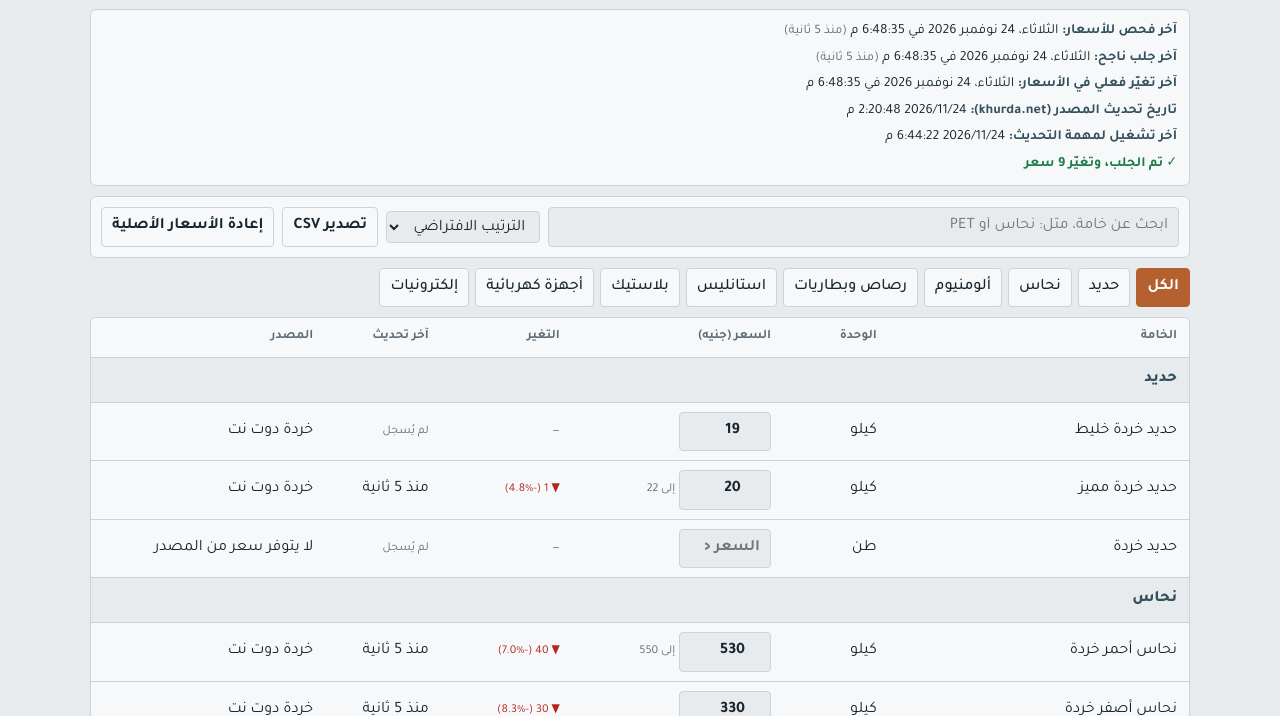
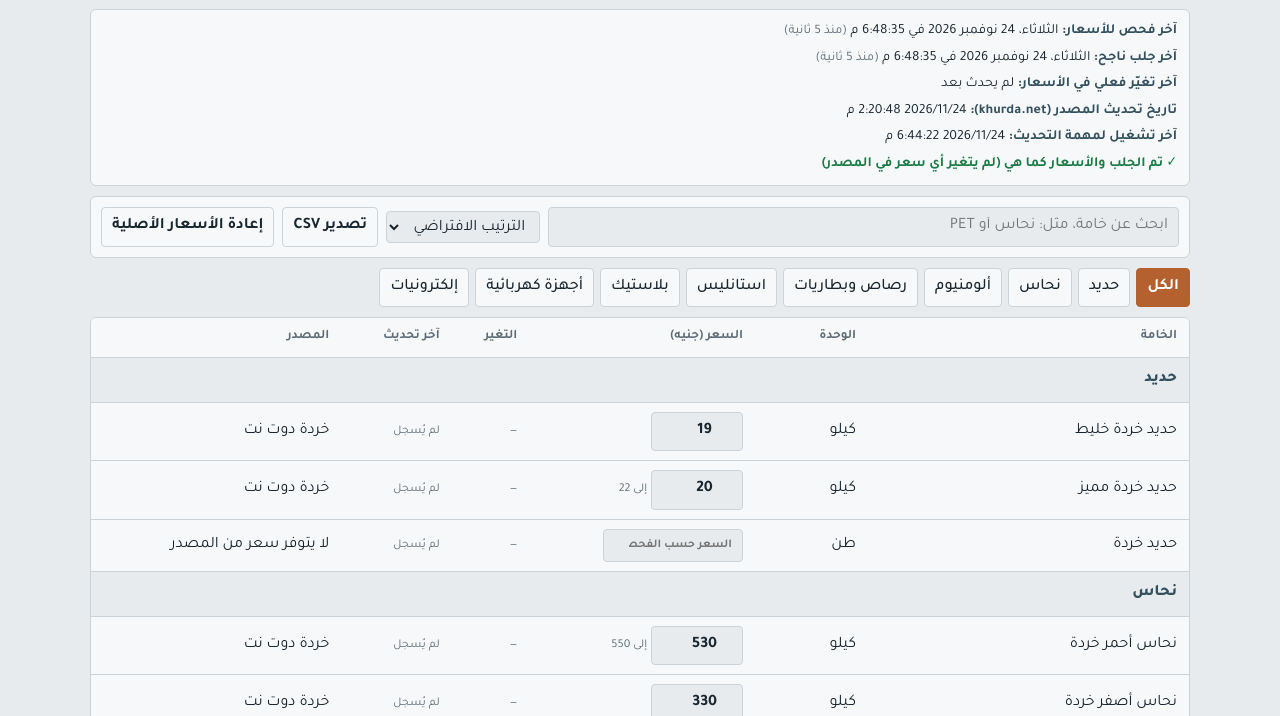
Before and after one commit to Mmsmas1/scrap-prices-egypt, a plain HTML site: page index.html in a window 1280 px wide. Shown: the part 84-800 px from the top of the page. Drawn offline with Linux system fonts and the light colour scheme.

Commit message:
Update prices and placeholders in index.html

```diff
--- a/index.html
+++ b/index.html
@@ -30,6 +30,7 @@ table{width:100%;border-collapse:collapse;min-width:720px}
 th,td{padding:9px 12px;text-align:right;border-bottom:1px solid var(--line);white-space:nowrap}
 th{font-size:13px;color:var(--mute);font-weight:700;cursor:pointer;user-select:none;position:sticky;top:0;background:var(--panel)}
 tr.cat td{background:var(--bg);font-weight:800;color:var(--steel)}
+td.p input:placeholder-shown{width:140px;font-size:12px}
 td.p input{width:92px;font-weight:700;font-variant-numeric:tabular-nums;text-align:center}
 .chg{font-size:12px;font-variant-numeric:tabular-nums}.up{color:var(--up)}.down{color:var(--down)}
 .na{color:var(--mute);font-size:12px}
@@ -107,26 +108,26 @@ footer{color:var(--mute);font-size:12px;margin-top:10px}
 <script>
 const D=[
 ["fe-mix","حديد","حديد خردة خليط","كيلو",19,"خردة دوت نت","",null],
-["fe-top","حديد","حديد خردة مميز","كيلو",21,"خردة دوت نت","",null],
+["fe-top","حديد","حديد خردة مميز","كيلو",20,"خردة دوت نت","",22],
 ["fe-ton","حديد","حديد خردة","طن",null,"لا يتوفر سعر من المصدر","",null],
-["cu-red","نحاس","نحاس أحمر خردة","كيلو",570,"خردة دوت نت","",null],
-["cu-yel","نحاس","نحاس أصفر خردة","كيلو",360,"خردة دوت نت","",null],
-["al-soft","ألومنيوم","ألمنيوم طري خردة","كيلو",160,"خردة دوت نت","",null],
-["al-hard","ألومنيوم","ألمنيوم ناشف خردة","كيلو",95,"خردة دوت نت","",null],
-["pb","رصاص وبطاريات","رصاص خردة","كيلو",75,"خردة دوت نت","",null],
-["bat","رصاص وبطاريات","بطاريات خردة","كيلو",60,"خردة دوت نت","",null],
+["cu-red","نحاس","نحاس أحمر خردة","كيلو",530,"خردة دوت نت","",550],
+["cu-yel","نحاس","نحاس أصفر خردة","كيلو",330,"خردة دوت نت","",null],
+["al-soft","ألومنيوم","ألمنيوم طري خردة","كيلو",140,"خردة دوت نت","",150],
+["al-hard","ألومنيوم","ألمنيوم ناشف خردة","كيلو",80,"خردة دوت نت","",85],
+["pb","رصاص وبطاريات","رصاص خردة","كيلو",70,"خردة دوت نت","",null],
+["bat","رصاص وبطاريات","بطاريات خردة","كيلو",40,"خردة دوت نت","",null],
 ["ss201","استانليس","استانليس 201 خردة","كيلو",40,"خردة دوت نت","",null],
 ["ss304","استانليس","استانليس 304 خردة","كيلو",75,"خردة دوت نت","",null],
 ["ss316","استانليس","استانليس 316 خردة","كيلو",120,"خردة دوت نت","",null],
-["pl","بلاستيك","بلاستيك خردة","كيلو",18,"خردة دوت نت","",null],
-["ap-fridge","أجهزة كهربائية","ثلاجة خردة","قطعة",1000,"خردة دوت نت","",1500],
+["pl","بلاستيك","بلاستيك خردة","كيلو",18,"خردة دوت نت","",18.5],
+["ap-fridge","أجهزة كهربائية","ثلاجة خردة","قطعة",1000,"خردة دوت نت","",3000],
 ["ap-wash-a","أجهزة كهربائية","غسالة أوتوماتيك خردة","قطعة",null,"لا يتوفر سعر من المصدر","",null],
-["ap-wash","أجهزة كهربائية","غسالة عادية خردة","قطعة",500,"خردة دوت نت","",800],
+["ap-wash","أجهزة كهربائية","غسالة عادية خردة","قطعة",1000,"خردة دوت نت","",null],
 ["ap-stove","أجهزة كهربائية","بوتاجاز خردة","كيلو",null,"لا يتوفر سعر من المصدر","",null],
 ["ap-heater","أجهزة كهربائية","سخان خردة","كيلو",null,"لا يتوفر سعر من المصدر","",null],
 ["ap-ac","أجهزة كهربائية","تكييف خردة","كيلو",null,"لا يتوفر سعر من المصدر","",null],
 ["ap-fan","أجهزة كهربائية","مراوح خردة","كيلو",null,"لا يتوفر سعر من المصدر","",null],
-["ap-motor","أجهزة كهربائية","مواتير خردة","كيلو",75,"خردة دوت نت","",null],
+["ap-motor","أجهزة كهربائية","مواتير خردة","كيلو",55,"خردة دوت نت","",60],
 ["el-board","إلكترونيات","بوردة كمبيوتر خردة","كيلو",null,"لا يتوفر سعر من المصدر","",null],
 ["el-ram","إلكترونيات","رامات كمبيوتر خردة","كيلو",null,"لا يتوفر سعر من المصدر","",null],
 ["el-cpu","إلكترونيات","بروسيسور كمبيوتر (سنون) خردة","كيلو",null,"لا يتوفر سعر من المصدر","",null],
```
